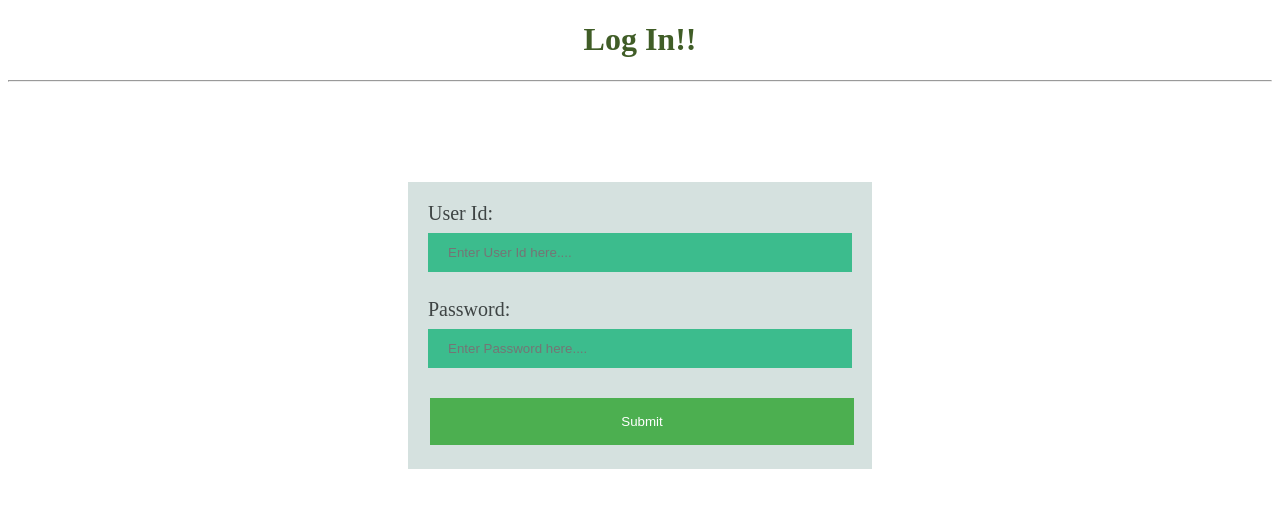
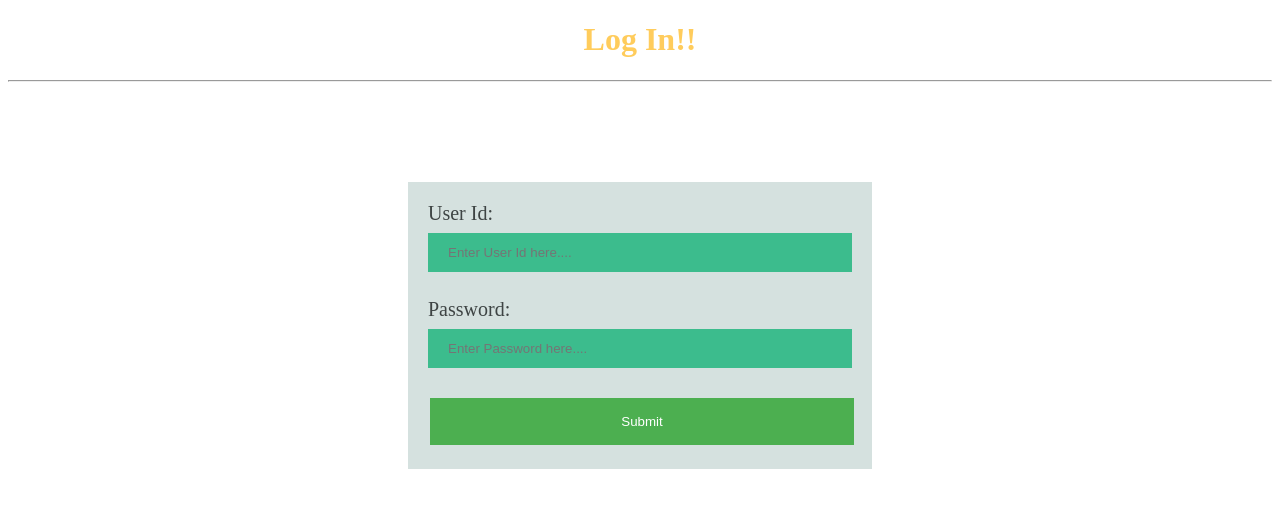
Before and after one commit to mymartin16/hello-world, a Flask app: template templates/index.html in a window 1280 px wide. Shown: the top 508 px of the page. Run offline with Flask 2, Linux system fonts and the light colour scheme; the template is opened without the code that fills it, so the values that code supplies are empty.

Commit message:
Update index.html

```diff
--- a/templates/index.html
+++ b/templates/index.html
@@ -3,6 +3,7 @@
 
 <head>
 	<title>Python Flask Bucket List App</title>
+
 	<style>
 		div
 		{
@@ -35,15 +36,11 @@
 		h1
 		{
 			text-align: center;
-			color: #405d27;
-		}
-		hr
-		{
-			text-color: #454140;
+			color: #ffcc5c;
 		}
 	</style>
- 	<meta name="viewport" content="width=device-width, initial-scale=1.0">
 
+	<meta name="viewport" content="width=device-width, initial-scale=1.0">
 
 </head>
 
@@ -64,7 +61,6 @@
 
 	</div>
 
-
 </form>
 
 </html>
```
